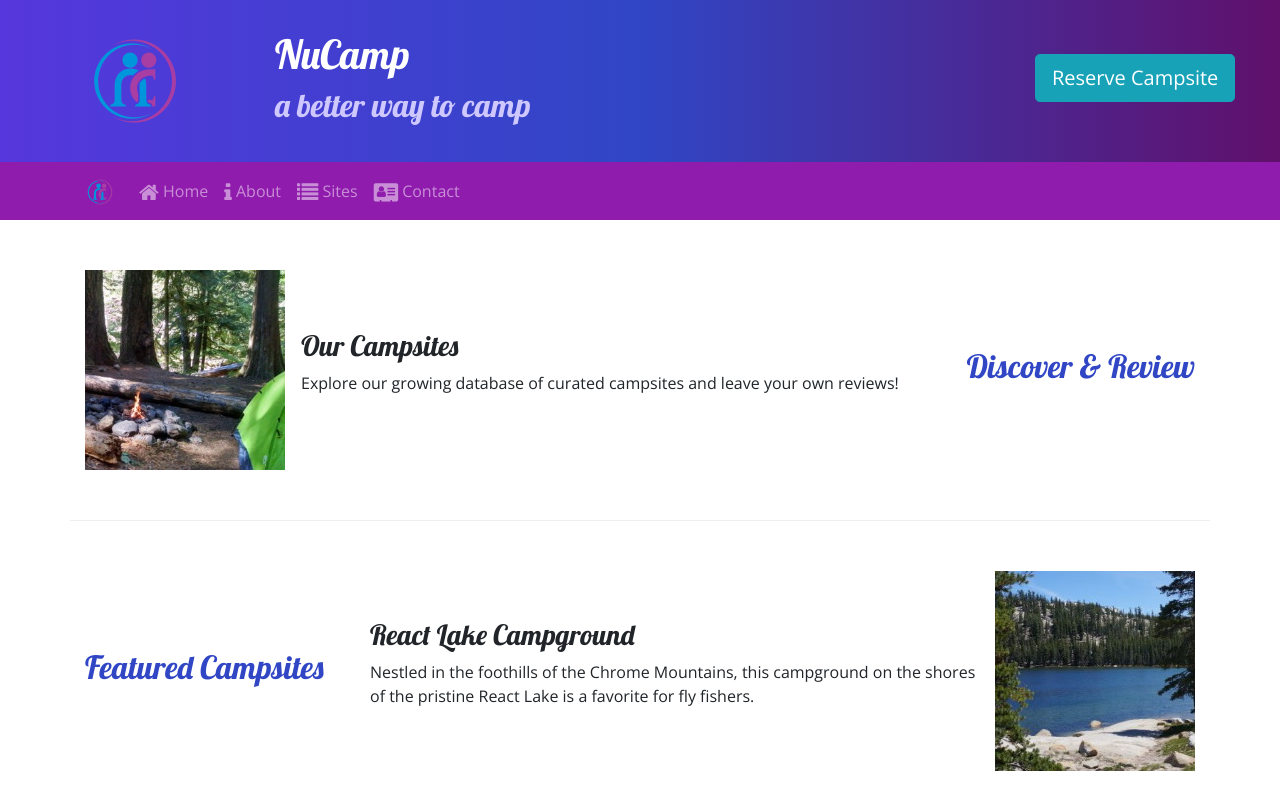
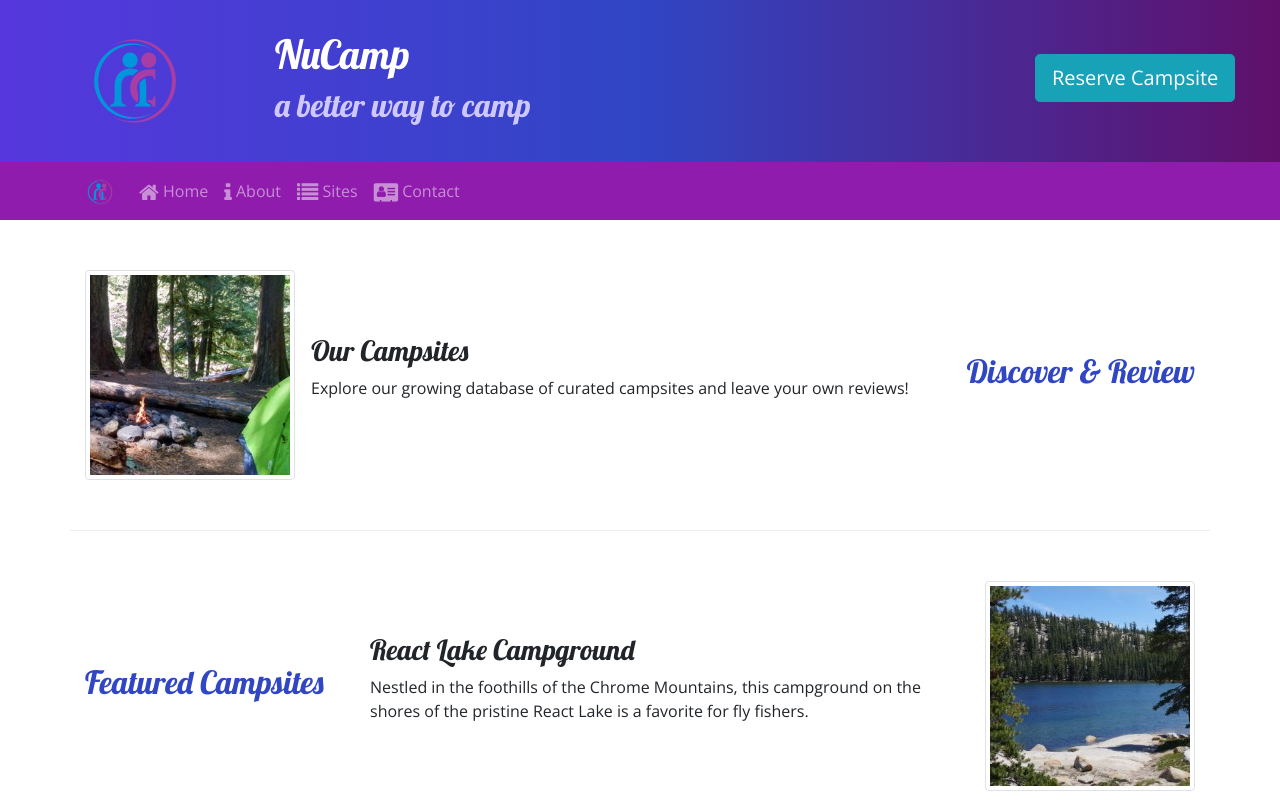
Before and after one commit to kayeppes/nucamp-bootstrap, a website: page index.html in a window 1280 px wide. Shown: the top 800 px of the page. Drawn offline with nearby package versions, Linux system fonts and the light colour scheme.

Commit message:
Updates to img attributes

```diff
--- a/index.html
+++ b/index.html
@@ -63,7 +63,7 @@
             </div>
             <div class="col">
                 <div class="media">
-                    <img class="d-flex mr-3 img thumbnail" src="img/breadcrumb-trail-thumb.jpg"
+                    <img class="d-flex mr-3 img-thumbnail img-fluid" src="img/breadcrumb-trail-thumb.jpg"
                         alt="Breadcrumb Trail thumbnail" />
                     <div class="media-body align-self-center">
                         <h3>Our Campsites</h3>
@@ -86,7 +86,7 @@
                         <p class="d-none d-sm-block">Nestled in the foothills of the Chrome Mountains, this campground
                             on the shores of the pristine React Lake is a favorite for fly fishers.</p>
                     </div>
-                    <img class="d-flex ml-3 img thumbnail" src="img/react-lake-thumb.jpg" alt="picture of lake" />
+                    <img class="d-flex ml-3 img-thumbnail" src="img/react-lake-thumb.jpg" alt="picture of lake" />
                 </div>
             </div>
         </div>
@@ -97,7 +97,7 @@
                 </div>
                 <div class="col">
                     <div class="media">
-                        <img class="d-flex mr-3 img-thumbnail" src="img/bootstrap-thumb.png"
+                        <img class="d-flex mr-3 img-thumbnail img-fluid" src="img/bootstrap-thumb.png"
                             alt="Bootstrap Outfitters" />
                         <div class="media-body align-self-center">
                             <h3>Bootstrap Outfitters</h3>
```
